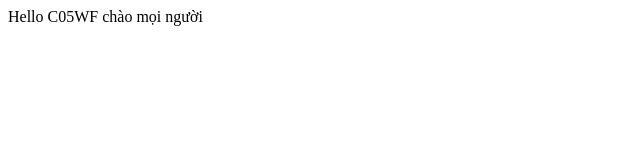
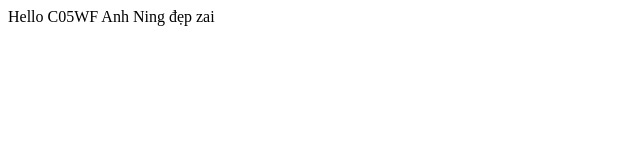
Before and after one commit to TanTri2003/DEMOGIT, a plain HTML site: page index.html in a window 1280 px wide. Shown: the full height of the page, 0-640 px from the left. Drawn offline with Linux system fonts and the light colour scheme.

Commit message:
Tri git lan 2

```diff
--- a/index.html
+++ b/index.html
@@ -7,6 +7,6 @@
 </head>
 <body>
     Hello C05WF
-    chào mọi người
+    Anh Ning đẹp zai
 </body>
 </html>
```
